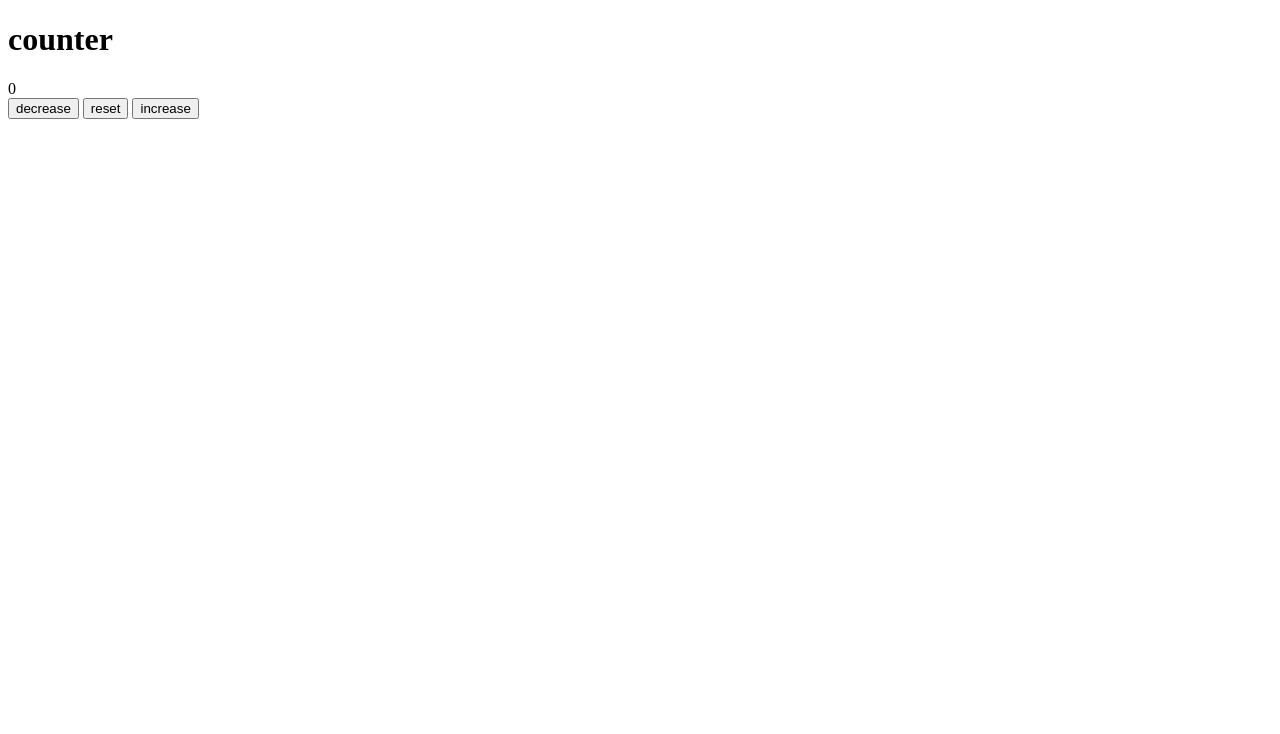
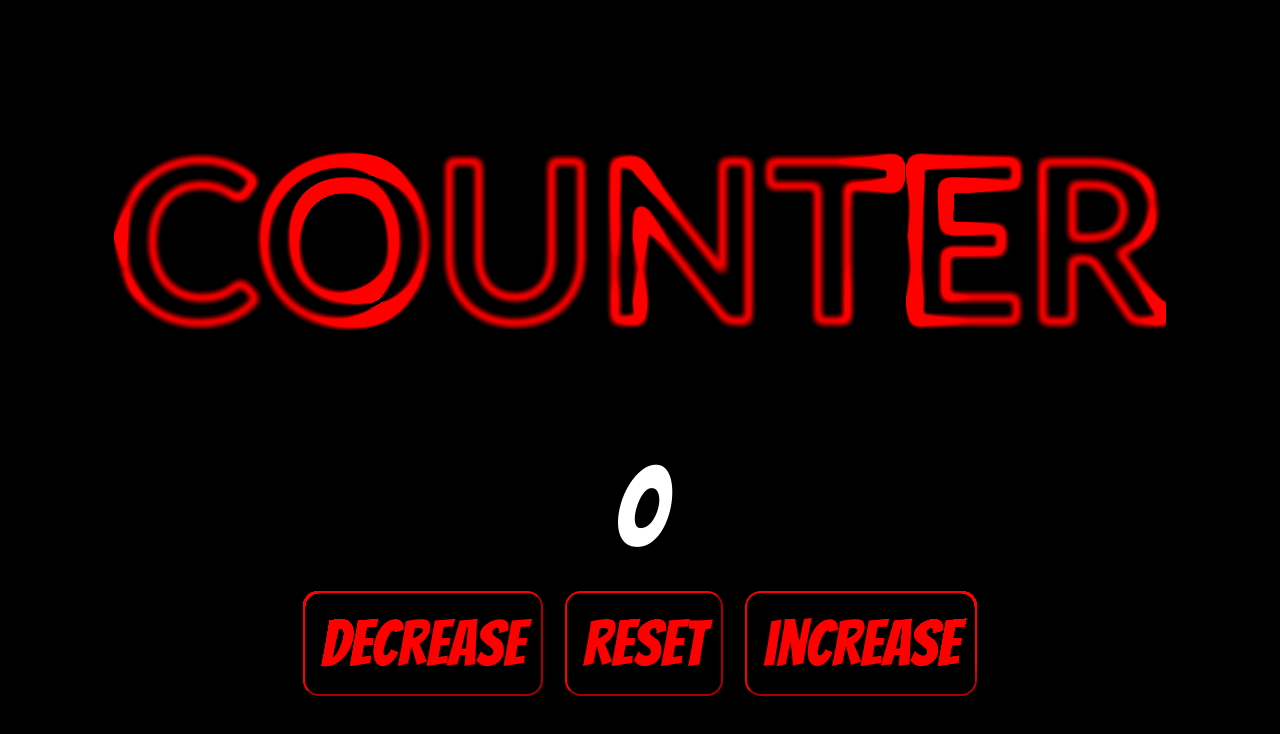
Before and after one commit to brendalamas/contador-miniproyectoJS, a plain HTML site: page index.html in a window 1280 px wide. Drawn offline with Linux system fonts and the light colour scheme; a web font is replaced by a local one.

Commit message:
agregue estilos

```diff
--- a/index.html
+++ b/index.html
@@ -4,15 +4,24 @@
     <meta charset="UTF-8">
     <meta http-equiv="X-UA-Compatible" content="IE=edge">
     <meta name="viewport" content="width=device-width, initial-scale=1.0">
-    <title>Document</title>
+    <title>Counter</title>
+    <link rel="stylesheet" href="style.css">
+    <style>
+        @import url('https://fonts.googleapis.com/css2?family=Acme&family=Bangers&family=Courier+Prime:wght@400;700&family=Dongle:wght@300;400;700&family=Josefin+Sans:ital,wght@0,100;0,200;0,300;0,400;0,500;0,600;0,700;1,100;1,200;1,300;1,400;1,500;1,600;1,700&family=Maven+Pro:wght@400;500;600;700;800;900&family=Montserrat+Alternates:ital,wght@0,100;0,200;0,300;0,400;0,500;0,600;0,700;0,800;0,900;1,900&family=Open+Sans:ital,wght@0,300;0,400;0,500;0,600;0,700;0,800;1,300;1,400;1,500;1,600;1,700;1,800&family=Plus+Jakarta+Sans:wght@200;300;400;500;600;700;800&display=swap');
+    </style>
 </head>
 <body>
     <main>
+        <div class="text-effect">
+            <h1 class="neon" data-text="counter" contenteditable>Counter</h1>
+            <div class="gradient"></div>
+            <div class="spotlight"></div>
+        </div>
+
         <div class="container">
-            <h1>
-                counter
-            </h1>
             <span id="value">0</span>
+            <div class="gradient"></div>
+            <div class="spotlight"></div>
             <div class="button-container">
                 <button class="btn decrease">
                     decrease
@@ -26,6 +35,8 @@
             </div>
         </div>
     </main>
+
+
     <script src="./index.js"></script>
 </body>
 </html>
--- a/index.js
+++ b/index.js
@@ -21,7 +21,7 @@ btns.forEach( (btn) =>
         }else if(count<0){
             value.style.color="red"
         }else if(count === 0){
-            value.style.color="black"
+            value.style.color="white"
         }
     }
 )
--- /dev/null
+++ b/style.css
@@ -0,0 +1,100 @@
+*{
+    box-sizing: border-box;
+    margin: 0;
+    padding: 0;
+}
+body {
+    background: black;
+    display: flex;
+    min-height: 100vh;
+    justify-content: center;
+    align-content: center;
+    align-items: center;
+}
+
+main .container{
+    display: flex;
+    flex-direction: column;
+    align-items: center;
+    margin-top: 5rem;
+    font-family: 'Bangers', cursive;
+    font-size: 7rem;
+}
+span{
+    color: white;
+}
+button{
+    font-family: 'Bangers', cursive;
+    font-size: 4rem;
+    color: red;
+    background-color: transparent;
+    border-color: red;
+    padding: 1rem;
+    border-radius: 1rem;
+    cursor: pointer;
+}
+button:hover, button:focus{
+    background-color: red;
+    border-color: black;
+    color: black;
+}
+/* efecto texto */
+.text-effect {
+    overflow: hidden;
+    position: relative;
+    filter: contrast(110%) brightness(190%);
+}
+
+.neon {
+  position: relative;
+  background: black;
+  color: transparent;
+}
+.neon::before,
+.neon::after{
+    content: attr(data-text);
+    color: red;
+    filter: blur(0.02em);
+    position: absolute;
+    top: 0; left: 0;
+    pointer-events: none;
+}
+.neon::after{
+    mix-blend-mode: difference;
+}
+
+/* // Position our two effect layers */
+.gradient,
+.spotlight {
+    position: absolute;
+    top: 0; left: 0; bottom: 0; right: 0;
+    pointer-events: none;
+    z-index: 10;
+}
+.gradient {
+    background: linear-gradient(45deg, red);
+    mix-blend-mode: multiply;
+}
+.spotlight {
+    animation: light 5s infinite linear;
+    background:
+    radial-gradient(circle, white, transparent 25%) 0 0 / 25% 25%,
+    radial-gradient(circle, white, black 25%) 50% 50% / 12.5% 12.5%;
+    top: -100%; left: -100%;
+    mix-blend-mode: color-dodge;
+}
+@keyframes light {
+  100% {
+    transform: translate3d(50%, 50%, 0);
+  }
+}
+/* Style text */
+.neon{
+    font: 700 220px 'Lato', sans-serif;
+    text-transform: uppercase;
+    text-align: center;
+    margin: 0;
+}
+.neon:focus{
+    outline: none; border: 1px dotted red;
+}
```
